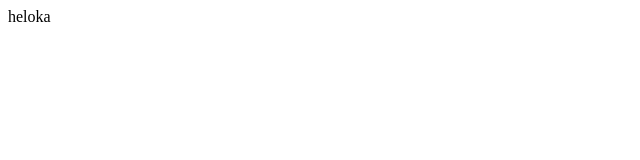
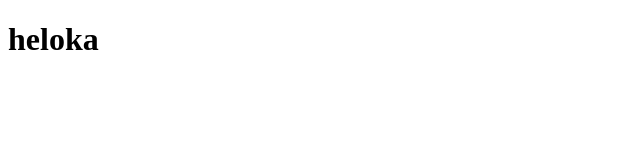
Before and after one commit to thurci/simple-quote-page, a plain HTML site: page index.html in a window 1280 px wide. Shown: the whole page, without its empty margins (0-640 px from the left). Drawn offline with Linux system fonts and the light colour scheme.

Commit message:
Add files via upload

```diff
--- a/index.html
+++ b/index.html
@@ -6,6 +6,6 @@
   <meta name="viewport" content="width=device-width, initial-scale=1">
 </head>
 <body>
-heloka
+<h1>heloka</h1>
 </body>
 </html>
```
